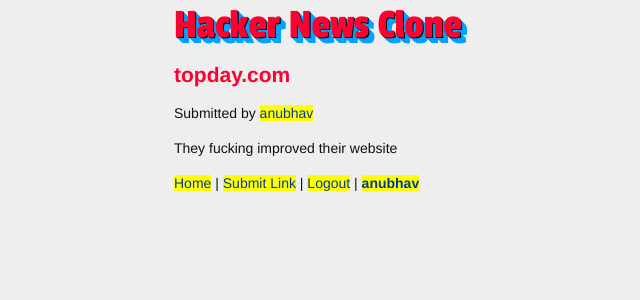
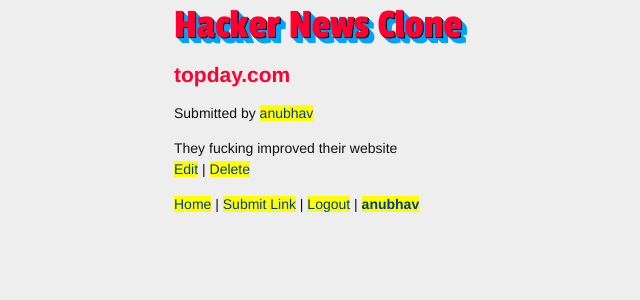
Before and after one commit to Anubhav722/Hacker-News-Clone, a Django app: page /detail/2/ in a window 1280 px wide. Shown: the top 300 px of the page, without its empty margins (166-806 px from the left). Run offline with Django 3.2, Linux system fonts and the light colour scheme; a user stored in the database is signed in; data comes from the database, SQL or seed files in the repository.

Commit message:
modify template for link_detail

```diff
--- a/news/links/templates/link_detail.html
+++ b/news/links/templates/link_detail.html
@@ -9,4 +9,10 @@
   {{ object.description }}
 </div>
 
+{% if object.submitter == user %}
+	<a href="{% url 'link_update' pk=object.pk %}">Edit</a> |
+	<a href="{% url 'link_delete' pk=object.pk %}">Delete</a>
+{% endif %}
+
+
 {% endblock %}
```
